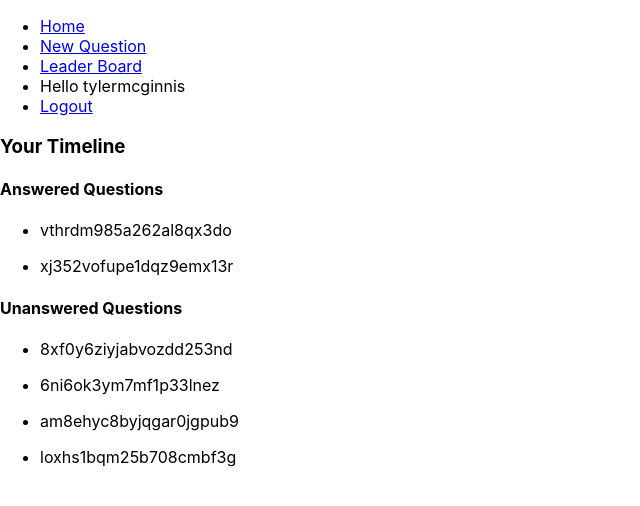
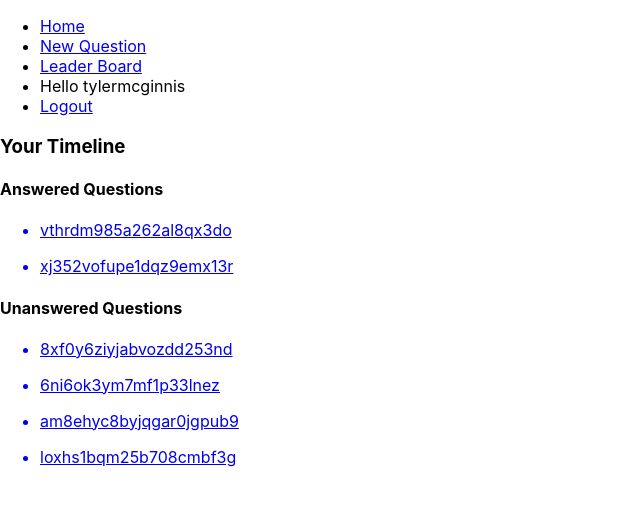
Before and after one commit to Rakeshpatel87p/wouldYouRather, a React (Create React App) app: page / in a window 1280 px wide. Shown: the top 506 px of the page, without its empty margins (0-640 px from the left). Built offline with nearby package versions, Linux system fonts and the light colour scheme.

Commit message:
routing added to dashboard q's

```diff
--- a/src/components/Dashboard.js
+++ b/src/components/Dashboard.js
@@ -1,6 +1,7 @@
 import React, { Component } from 'react';
 import { connect } from 'react-redux'
 import QuestionCard from './QuestionCard'
+import { Link, withRouter } from 'react-router-dom'
 
 class Dashboard extends Component {
 	render() {
@@ -13,18 +14,22 @@ class Dashboard extends Component {
 				<h4>Answered Questions</h4>
 				<ul className="answeredQuestions">
 					{ answered.map((keyname) => (
+						<Link key={keyname} to={`/questionStatistics/${keyname}`} className='tweet'>
 							<li key={keyname}>
 								<QuestionCard id={keyname} />
 							</li>
+						</Link>
 					))}
 				</ul>
 
 				<h4>Unanswered Questions</h4>
 				<ul className="questionsUnanswered">
 					{ unanswered.map((keyname) => (
+						<Link key={keyname} to={`/questionStatistics/${keyname}`} className='tweet'>
 							<li key={keyname}>
 								<QuestionCard id={keyname} />
 							</li>
+						</Link>
 					))}
 				</ul>
 			</div>
@@ -57,4 +62,4 @@ function mapStateToProps({authedUser, users, questions}) {
 	}
 }
 
-export default connect(mapStateToProps)(Dashboard)
+export default withRouter(connect(mapStateToProps)(Dashboard))
```
Lines whose indentation alone changed are shown as unchanged.
